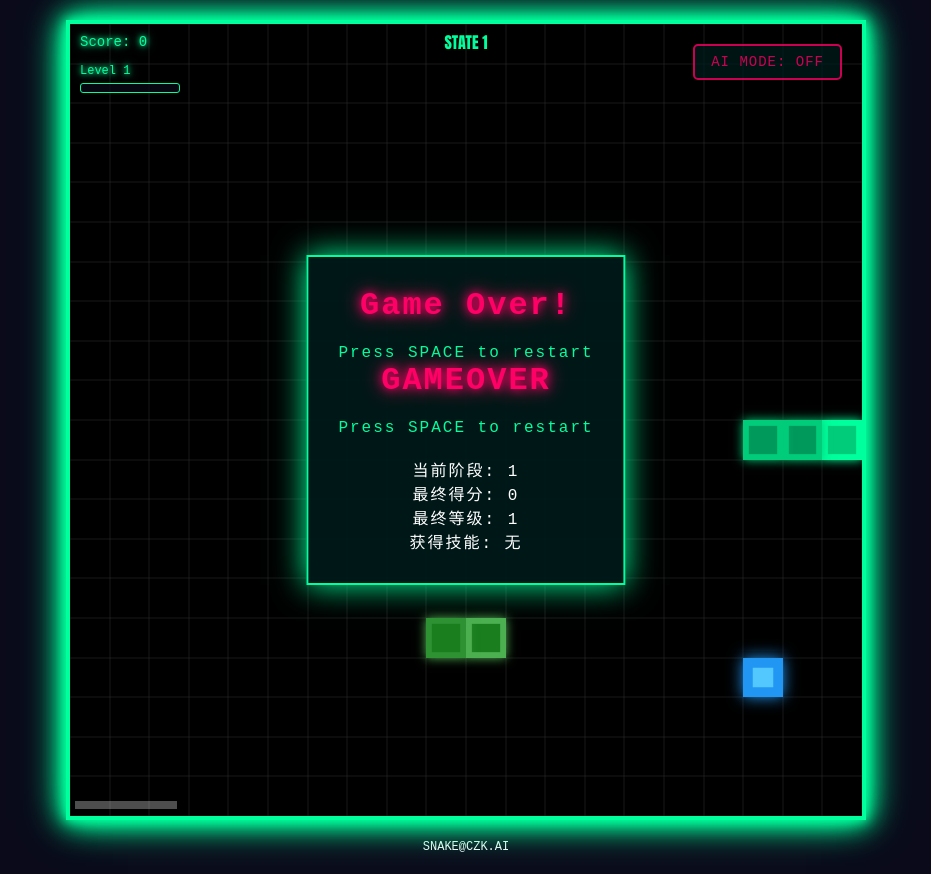
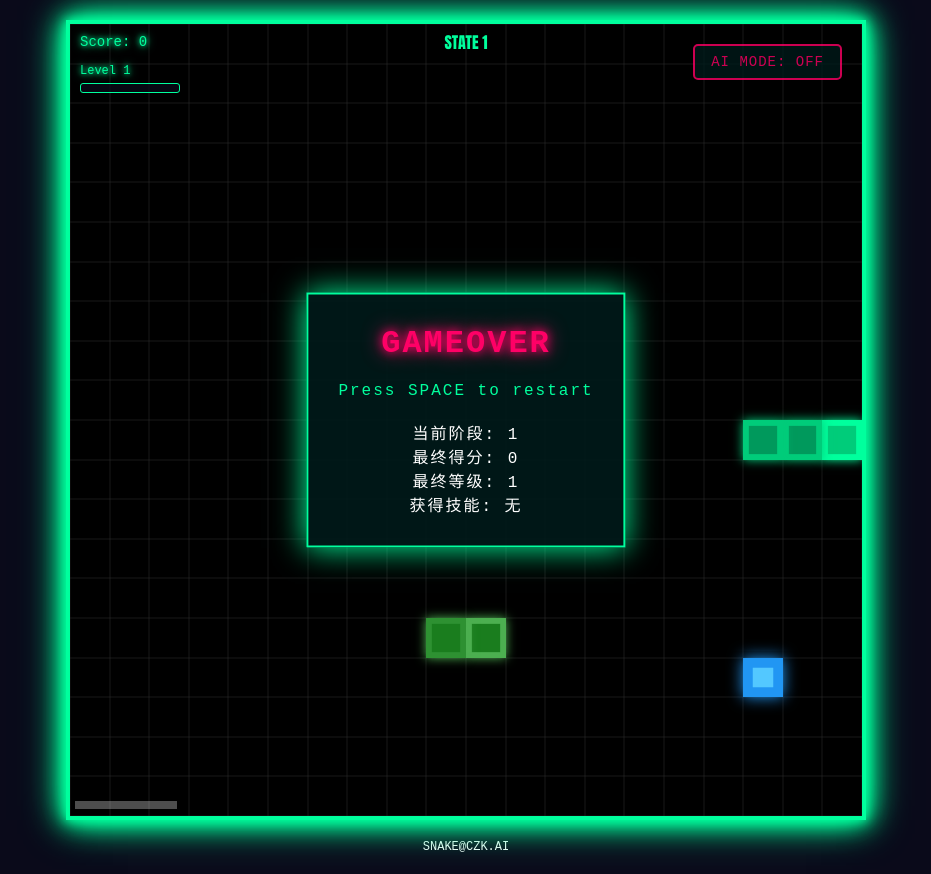
Before and after one commit to ctrlpp/snake-game, a plain HTML site: page index.html in a window 1280 px wide. Shown: the whole page, without its empty margins (174-1105 px from the left). Drawn offline with Linux system fonts and the light colour scheme.

Commit message:
Update index.html

```diff
--- a/index.html
+++ b/index.html
@@ -27,8 +27,8 @@
             </div>
             <div id="effectDurations" class="effect-durations"></div>
             <div id="gameOver" class="hidden">
-                <h2>Game Over!</h2>
-                <p>Press SPACE to restart</p>
+                <!-- <h2 id="gameOverText">Game Over!</h2> -->
+                <!-- <p>Press SPACE to restart</p> -->
             </div>
         </div>
     </div>
```
